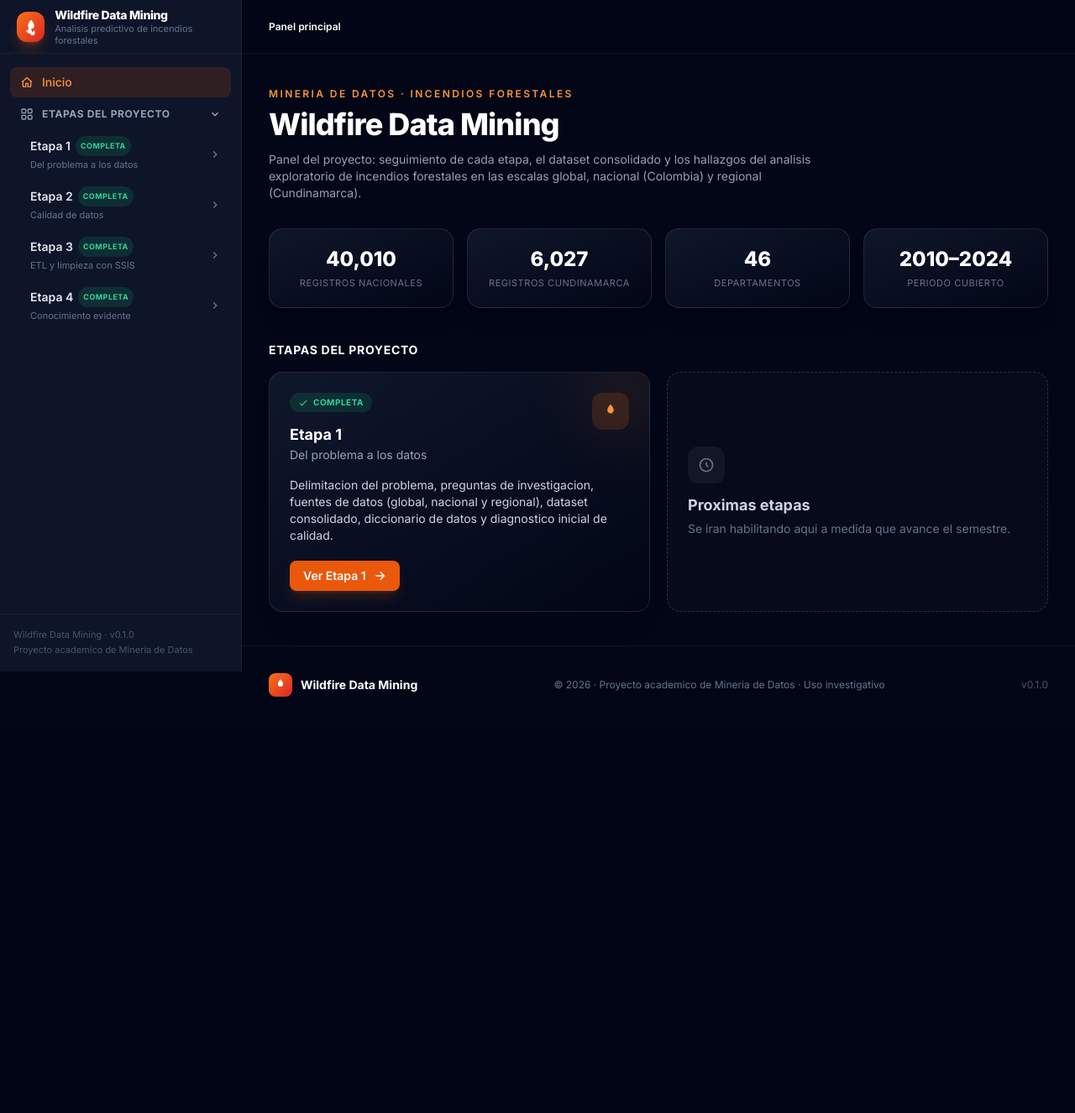
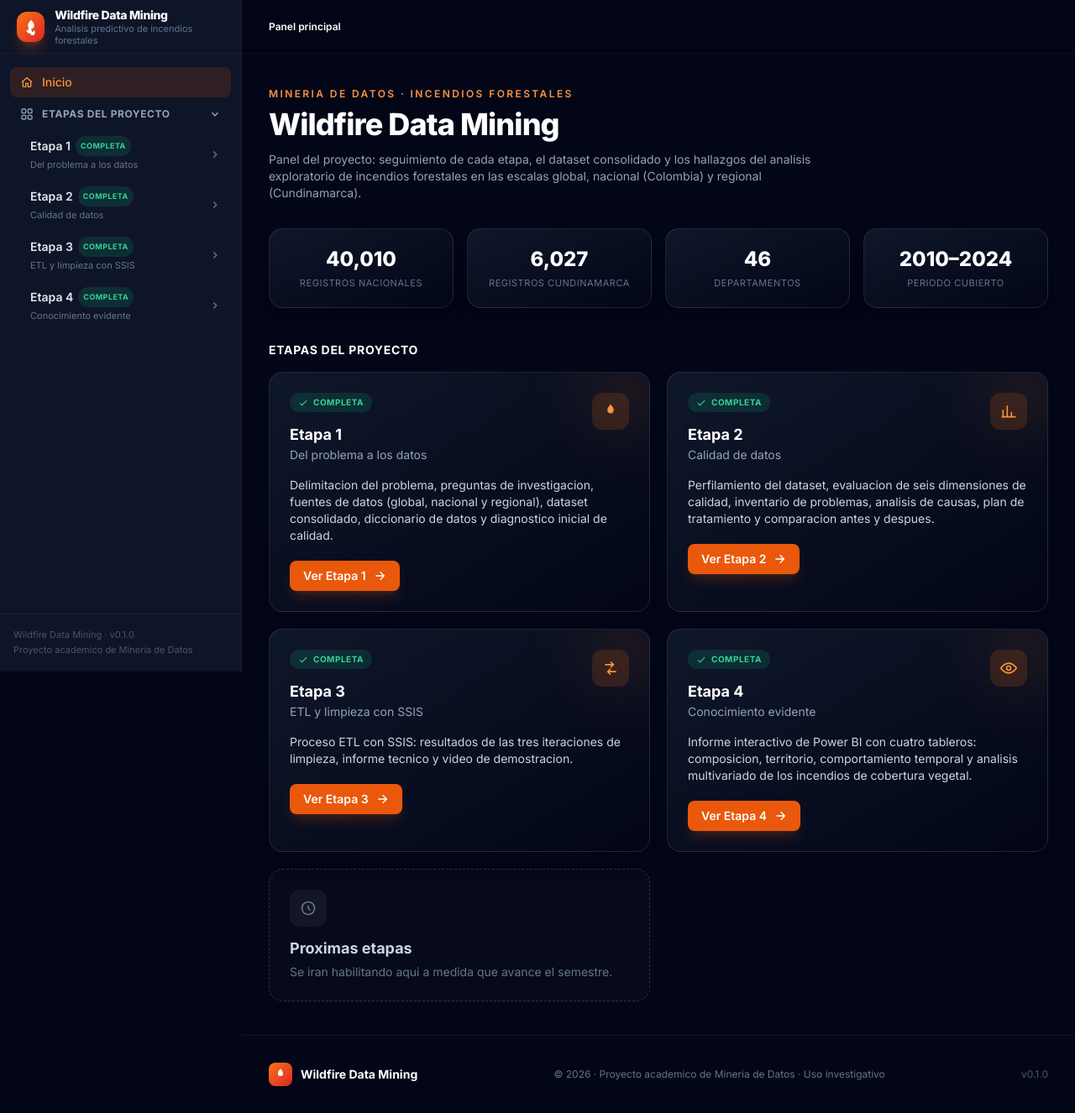
Before and after one commit to sgora96/wildfire-data-mining, a Flask app: page / in a window 1280 px wide. Shown: the whole page at 84% size. Before the commit the page ends 830 px from the top, so only its background shows below. Run offline with Flask 3, Linux system fonts and the light colour scheme; some libraries are stand-ins or nearby versions.

Commit message:
feat(inicio): tarjetas de las etapas 2, 3 y 4 en el panel principal

```diff
--- a/app/templates/index.html
+++ b/app/templates/index.html
@@ -65,6 +65,89 @@
       <a href="{{ url_for('etapa1.problema') }}"
          class="relative mt-5 inline-flex items-center gap-2 rounded-lg bg-ember-600 px-4 py-2 text-sm font-semibold text-white shadow-lg shadow-ember-600/20 transition hover:bg-ember-500">
         Ver Etapa 1
+        <svg class="h-4 w-4" viewBox="0 0 24 24" fill="none" stroke="currentColor" stroke-width="2"><path d="M5 12h14M13 5l7 7-7 7"/></svg>
+      </a>
+    </article>
+
+    <!-- Etapa 2 -->
+    <article class="group relative overflow-hidden rounded-2xl border border-white/10 bg-gradient-to-br from-ash-900 to-ash-950 p-6 shadow-xl transition hover:border-ember-500/40">
+      <div class="absolute -right-8 -top-8 h-28 w-28 rounded-full bg-ember-500/10 blur-2xl transition group-hover:bg-ember-500/20"></div>
+      <div class="relative flex items-start justify-between gap-3">
+        <div>
+          <span class="inline-flex items-center gap-1.5 rounded-full bg-emerald-500/15 px-2.5 py-1 text-[10px] font-bold uppercase tracking-wider text-emerald-400">
+            <svg class="h-3 w-3" viewBox="0 0 24 24" fill="currentColor"><path d="M9 16.2 4.8 12l-1.4 1.4L9 19 21 7l-1.4-1.4z"/></svg>
+            Completa
+          </span>
+          <h3 class="mt-3 text-lg font-bold text-white">Etapa 2</h3>
+          <p class="text-sm text-slate-400">Calidad de datos</p>
+        </div>
+        <span class="grid h-11 w-11 shrink-0 place-items-center rounded-xl bg-ember-500/15 text-ember-400">
+          <svg class="h-5 w-5" viewBox="0 0 24 24" fill="none" stroke="currentColor" stroke-width="2"><path d="M4 20V10M10 20V4M16 20v-7M22 20H2"/></svg>
+        </span>
+      </div>
+      <p class="relative mt-4 text-sm text-slate-300">
+        Perfilamiento del dataset, evaluacion de seis dimensiones de calidad,
+        inventario de problemas, analisis de causas, plan de tratamiento y
+        comparacion antes y despues.
+      </p>
+      <a href="{{ url_for('etapa2.descripcion') }}"
+         class="relative mt-5 inline-flex items-center gap-2 rounded-lg bg-ember-600 px-4 py-2 text-sm font-semibold text-white shadow-lg shadow-ember-600/20 transition hover:bg-ember-500">
+        Ver Etapa 2
+        <svg class="h-4 w-4" viewBox="0 0 24 24" fill="none" stroke="currentColor" stroke-width="2"><path d="M5 12h14M13 5l7 7-7 7"/></svg>
+      </a>
+    </article>
+
+    <!-- Etapa 3 -->
+    <article class="group relative overflow-hidden rounded-2xl border border-white/10 bg-gradient-to-br from-ash-900 to-ash-950 p-6 shadow-xl transition hover:border-ember-500/40">
+      <div class="absolute -right-8 -top-8 h-28 w-28 rounded-full bg-ember-500/10 blur-2xl transition group-hover:bg-ember-500/20"></div>
+      <div class="relative flex items-start justify-between gap-3">
+        <div>
+          <span class="inline-flex items-center gap-1.5 rounded-full bg-emerald-500/15 px-2.5 py-1 text-[10px] font-bold uppercase tracking-wider text-emerald-400">
+            <svg class="h-3 w-3" viewBox="0 0 24 24" fill="currentColor"><path d="M9 16.2 4.8 12l-1.4 1.4L9 19 21 7l-1.4-1.4z"/></svg>
+            Completa
+          </span>
+          <h3 class="mt-3 text-lg font-bold text-white">Etapa 3</h3>
+          <p class="text-sm text-slate-400">ETL y limpieza con SSIS</p>
+        </div>
+        <span class="grid h-11 w-11 shrink-0 place-items-center rounded-xl bg-ember-500/15 text-ember-400">
+          <svg class="h-5 w-5" viewBox="0 0 24 24" fill="none" stroke="currentColor" stroke-width="2"><path d="M4 7h12M12 3l4 4-4 4M20 17H8M12 13l-4 4 4 4"/></svg>
+        </span>
+      </div>
+      <p class="relative mt-4 text-sm text-slate-300">
+        Proceso ETL con SSIS: resultados de las tres iteraciones de limpieza,
+        informe tecnico y video de demostracion.
+      </p>
+      <a href="{{ url_for('etapa3.resultados') }}"
+         class="relative mt-5 inline-flex items-center gap-2 rounded-lg bg-ember-600 px-4 py-2 text-sm font-semibold text-white shadow-lg shadow-ember-600/20 transition hover:bg-ember-500">
+        Ver Etapa 3
+        <svg class="h-4 w-4" viewBox="0 0 24 24" fill="none" stroke="currentColor" stroke-width="2"><path d="M5 12h14M13 5l7 7-7 7"/></svg>
+      </a>
+    </article>
+
+    <!-- Etapa 4 -->
+    <article class="group relative overflow-hidden rounded-2xl border border-white/10 bg-gradient-to-br from-ash-900 to-ash-950 p-6 shadow-xl transition hover:border-ember-500/40">
+      <div class="absolute -right-8 -top-8 h-28 w-28 rounded-full bg-ember-500/10 blur-2xl transition group-hover:bg-ember-500/20"></div>
+      <div class="relative flex items-start justify-between gap-3">
+        <div>
+          <span class="inline-flex items-center gap-1.5 rounded-full bg-emerald-500/15 px-2.5 py-1 text-[10px] font-bold uppercase tracking-wider text-emerald-400">
+            <svg class="h-3 w-3" viewBox="0 0 24 24" fill="currentColor"><path d="M9 16.2 4.8 12l-1.4 1.4L9 19 21 7l-1.4-1.4z"/></svg>
+            Completa
+          </span>
+          <h3 class="mt-3 text-lg font-bold text-white">Etapa 4</h3>
+          <p class="text-sm text-slate-400">Conocimiento evidente</p>
+        </div>
+        <span class="grid h-11 w-11 shrink-0 place-items-center rounded-xl bg-ember-500/15 text-ember-400">
+          <svg class="h-5 w-5" viewBox="0 0 24 24" fill="none" stroke="currentColor" stroke-width="2"><path d="M1 12s4-7 11-7 11 7 11 7-4 7-11 7S1 12 1 12z"/><circle cx="12" cy="12" r="3"/></svg>
+        </span>
+      </div>
+      <p class="relative mt-4 text-sm text-slate-300">
+        Informe interactivo de Power BI con cuatro tableros: composicion,
+        territorio, comportamiento temporal y analisis multivariado de los
+        incendios de cobertura vegetal.
+      </p>
+      <a href="{{ url_for('etapa4.conocimiento') }}"
+         class="relative mt-5 inline-flex items-center gap-2 rounded-lg bg-ember-600 px-4 py-2 text-sm font-semibold text-white shadow-lg shadow-ember-600/20 transition hover:bg-ember-500">
+        Ver Etapa 4
         <svg class="h-4 w-4" viewBox="0 0 24 24" fill="none" stroke="currentColor" stroke-width="2"><path d="M5 12h14M13 5l7 7-7 7"/></svg>
       </a>
     </article>
```
